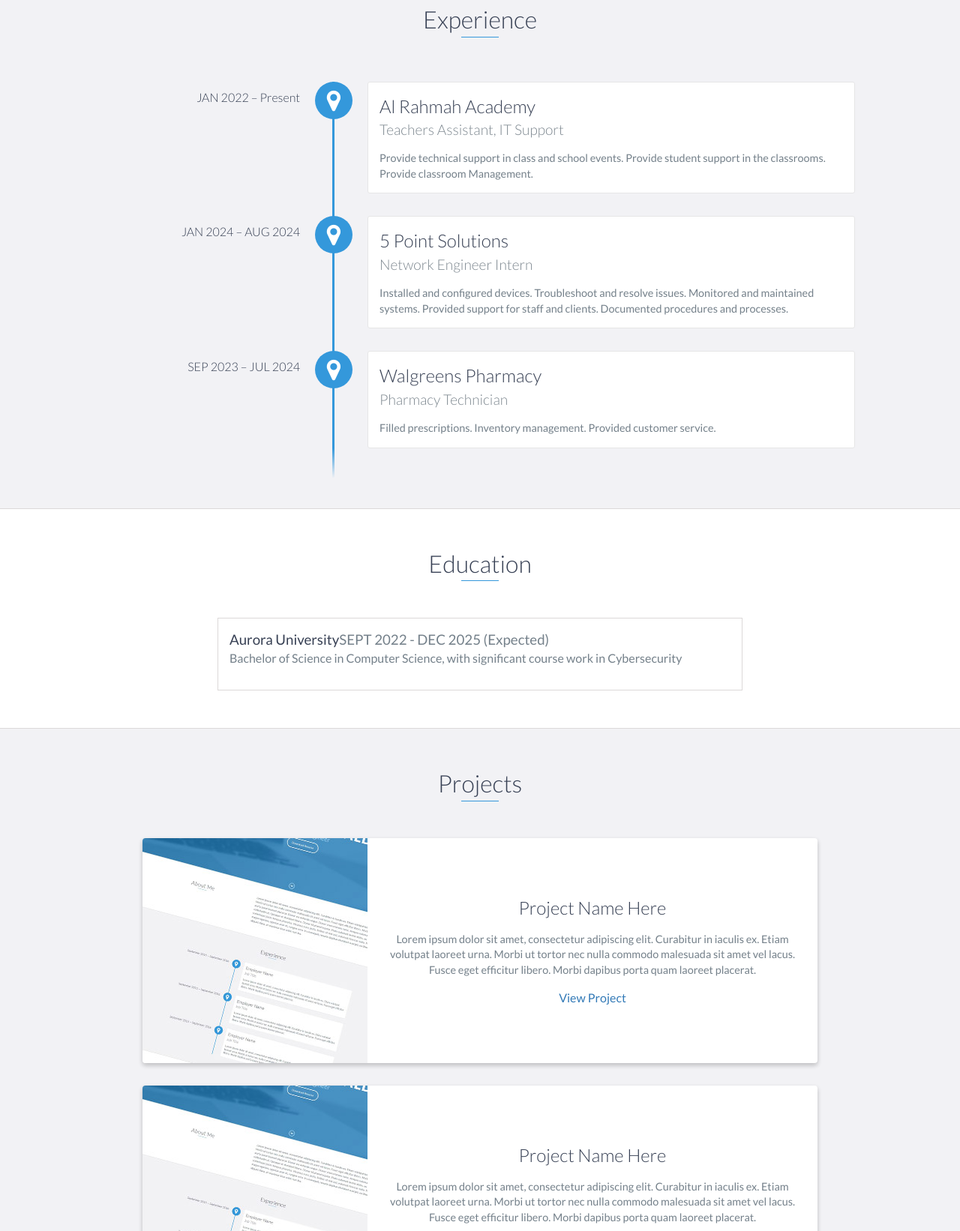
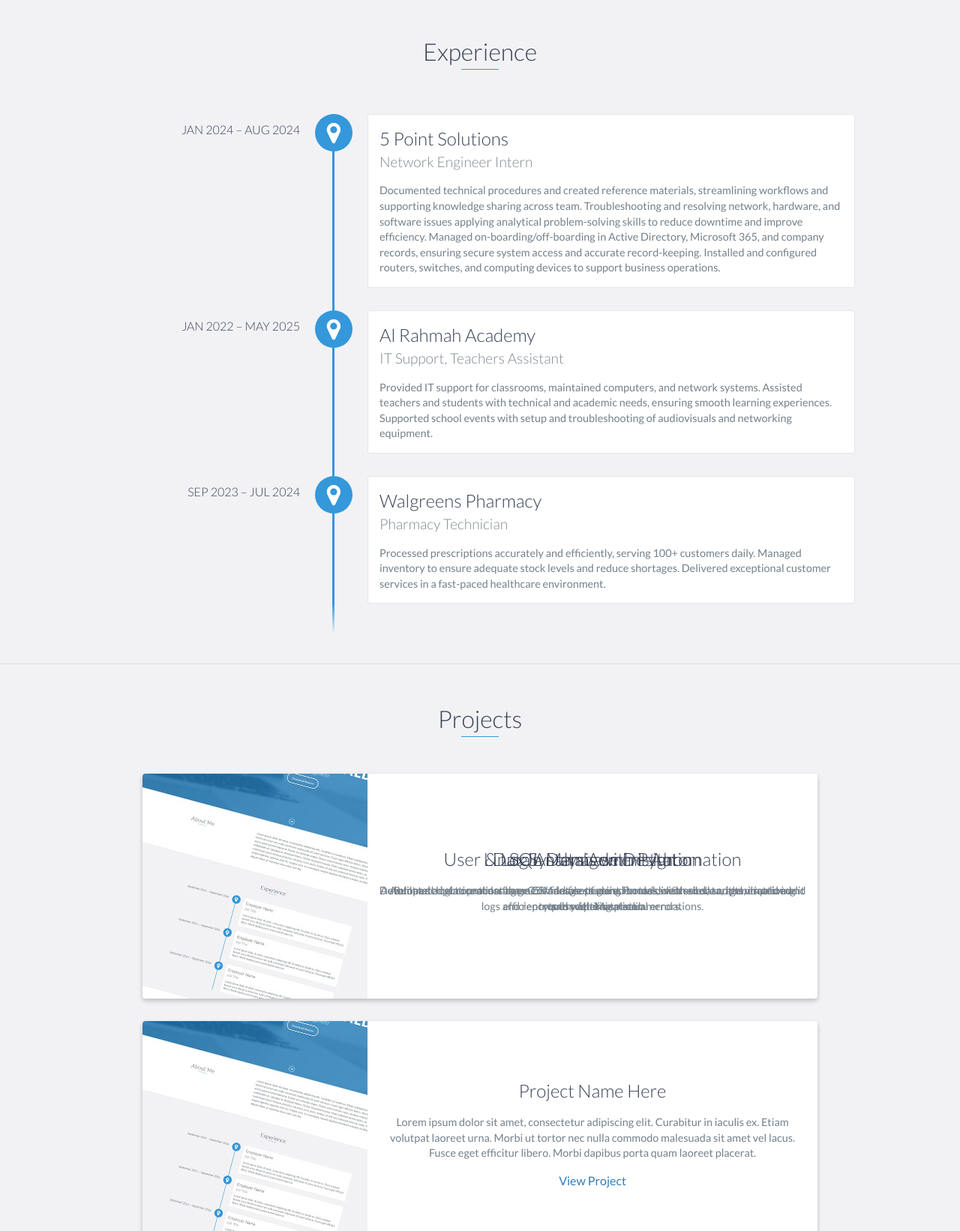
Before and after one commit to adannoura/adannoura.github.io, a website: page index.html in a window 1280 px wide. Shown: the part 1158-2800 px from the top of the page at 75% size. Drawn offline with nearby package versions, Linux system fonts and the light colour scheme.

Commit message:
Update index.html

```diff
--- a/index.html
+++ b/index.html
@@ -24,14 +24,14 @@
             <span>Close</span> <i class="fa fa-times" aria-hidden="true"></i>
         </div>
         <ul id="menu" class="shadow">
-            <li>
+            <!-- <li>
                 <a href="#about">About</a>
-            </li>
-            <li>
-                <a href="#experience">Experience</a>
-            </li>
+            </li> -->
             <li>
                 <a href="#education">Education</a>
+            </li>
+			<li>
+                <a href="#experience">Experience</a>
             </li>
             <li>
                 <a href="#projects">Projects</a>
@@ -64,7 +64,7 @@
     </div>
     <!-- End #lead -->
 
-    <div id="about">
+	<!-- <div id="about">
         <div class="container">
             <div class="row">
                 <div class="col-md-4">
@@ -80,52 +80,15 @@
             </div>
         </div>
     </div>
-    <!-- End #about -->
+    <!-- End #about --> -->
 
-    <div id="experience" class="background-alt">
-        <h2 class="heading">Experience</h2>
-        <div id="experience-timeline">
-            <div data-date="JAN 2022 – Present">
-                <h3>Al Rahmah Academy</h3>
-                <h4>Teachers Assistant, IT Support</h4>
-                <p>
-Provide  technical support in class and school events.
-Provide student support in the classrooms.
-Provide classroom Management.
-		</p>
-            </div>
-
-            <div data-date="JAN 2024 – AUG 2024">
-                <h3>5 Point Solutions</h3>
-                <h4>Network Engineer Intern</h4>
-                <p>
-Installed and configured devices.
-Troubleshoot and resolve issues.
-Monitored and maintained systems.
-Provided support for staff and clients.
-Documented procedures and processes.
-		</p>
-            </div>
-
-            <div data-date=" SEP 2023 – JUL 2024">
-                <h3>Walgreens Pharmacy</h3>
-                <h4>Pharmacy Technician</h4>
-                <p>
-Filled prescriptions.
-Inventory management.
-Provided customer service.
-		</p>
-            </div>
-        </div>
-    </div>
-    <!-- End #experience -->
-
-    <div id="education">
+	<div id="education">
         <h2 class="heading">Education</h2>
         <div class="education-block">
             <h3>Aurora University <h3>
-            <span class="education-date">SEPT 2022 - DEC 2025 (Expected)</span>
-            <h4>Bachelor of Science in Computer Science, with significant course work in Cybersecurity </h4>
+            <span class="education-date">SEPT 2022 - DEC 2025 (Anticipated)</span>
+            <h4>Bachelor of Science in Computer Science</h4>
+				<h4>Cybersecurity coursework equivilant to Minor </h4>
             <p>
             </p>
         </div>
@@ -133,6 +96,49 @@
 
     </div>
     <!-- End #education -->
+
+    <div id="experience" class="background-alt">
+        <h2 class="heading">Experience</h2>
+        <div id="experience-timeline">
+
+			 <div data-date="JAN 2024 – AUG 2024">
+                <h3>5 Point Solutions</h3>
+                <h4>Network Engineer Intern</h4>
+                <p>
+Documented technical procedures and created reference materials, streamlining workflows and supporting knowledge sharing across team.
+Troubleshooting and resolving network, hardware, and software issues applying analytical problem-solving skills to reduce downtime and improve efficiency.
+Managed on-boarding/off-boarding in Active Directory, Microsoft 365, and company records, ensuring secure system access and accurate record-keeping.
+Installed and configured routers, switches, and computing devices to support business operations.
+		</p>
+            </div>
+
+
+            <div data-date="JAN 2022 – MAY 2025">
+                <h3>Al Rahmah Academy</h3>
+                <h4>IT Support, Teachers Assistant</h4>
+                <p>
+Provided IT support for classrooms, maintained computers, and network systems.
+Assisted teachers and students with technical and academic needs, ensuring smooth learning experiences.
+Supported school events with setup and troubleshooting of audiovisuals and networking equipment.
+		</p>
+            </div>
+
+
+
+            <div data-date=" SEP 2023 – JUL 2024">
+                <h3>Walgreens Pharmacy</h3>
+                <h4>Pharmacy Technician</h4>
+                <p>
+Processed prescriptions accurately and efficiently, serving 100+ customers daily.
+Managed inventory to ensure adequate stock levels and reduce shortages.
+Delivered exceptional customer services in a fast-paced healthcare environment.
+		</p>
+            </div>
+        </div>
+    </div>
+    <!-- End #experience -->
+
+
 
     <div id="projects" class="background-alt">
         <h2 class="heading">Projects</h2>
@@ -144,13 +150,32 @@
                     </div>
                     <!-- End .project-image -->
                     <div class="project-info">
-                        <h3>Project Name Here</h3>
+                        <h3>Data Analysis with Python</h3>
                         <p>
-                            Lorem ipsum dolor sit amet, consectetur adipiscing elit. Curabitur in iaculis ex. Etiam volutpat laoreet urna. Morbi ut tortor nec nulla commodo malesuada sit amet vel lacus. Fusce eget efficitur libero. Morbi dapibus porta quam laoreet placerat.
-                        </p>
-                        <a href="#">View Project</a>
+Built a script to process large CSV datasets using Pandas, cleaned data, and visualized trends with Matplotlib.                         </p>
+                        <!-- <a href="#">View Project</a> -->
                     </div>
-                    <!-- End .project-info -->
+					<div class="project-info">
+						<h3>SQL Database Design</h3>
+						<p>
+							Developed a relational database to manage student records with secure authentication and query optimization
+						</p>
+					</div>
+					<div class="project-info">
+						<h3>Linux System Administration</h3>
+						<p>
+Automated account management and file permission tasks with shell scripts, improving efficiency and reducing manual errors. 						</p>
+					</div>
+					<div class="project-info">
+						<h3>User & Login Management Automation</h3>
+						<p>
+Automated login creation from CSV files, configured home directories, and generated audit logs and reports for deletion recommendations.					</div>
+					</div>
+				<div class="project-info">
+						<h3>Application & Server Monitoring</h3>
+						<p>
+implanted scripts for application health checks, automated restarts, and performance reporting, improving reliability and uptime.					</div>
+					<!-- End .project-info -->
                 </div>
                 <!-- End .project -->
 
```
